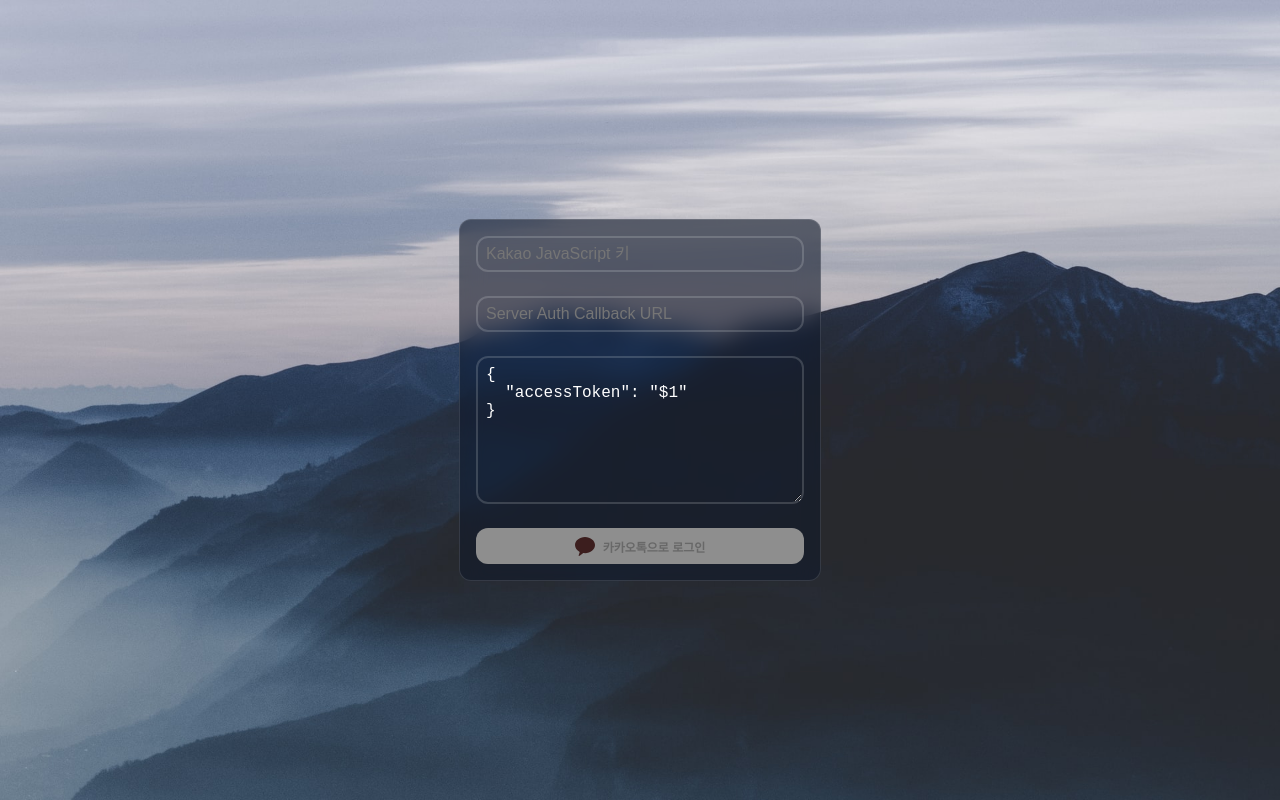
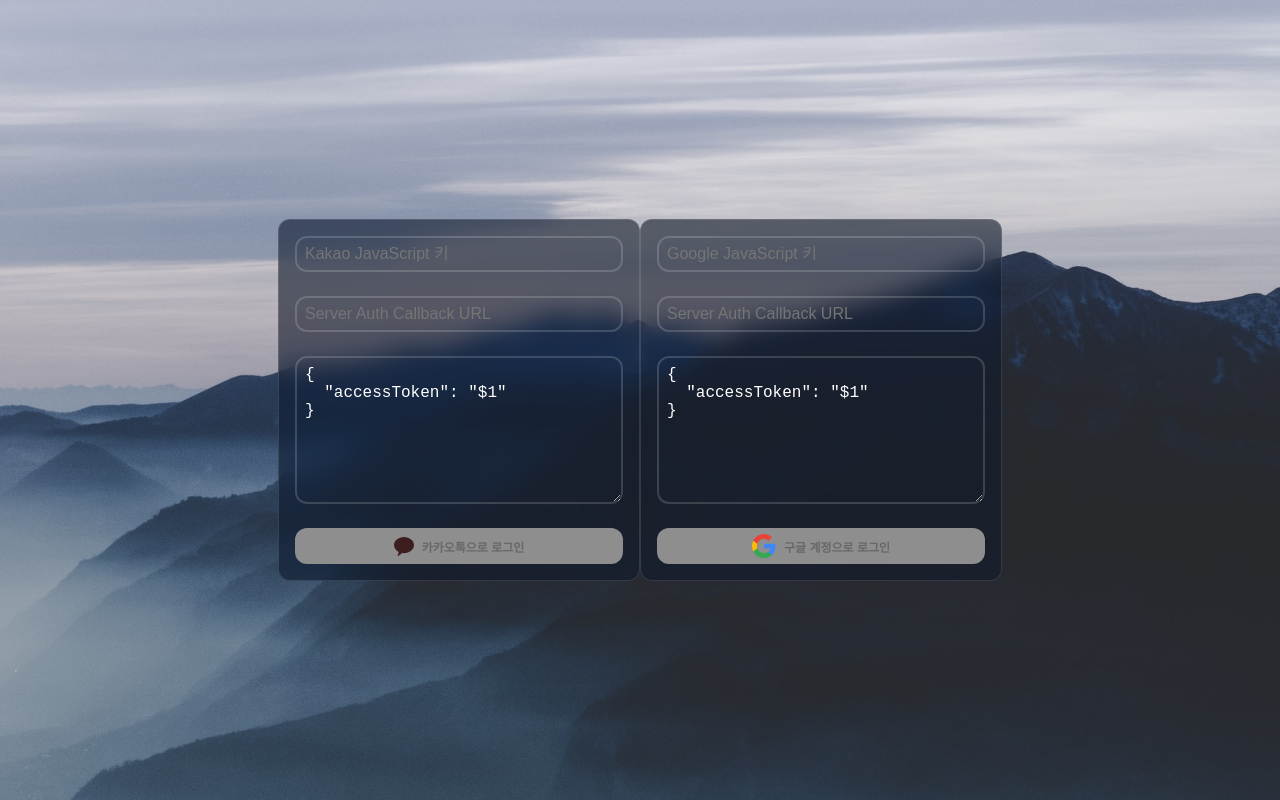
Before and after one commit to wooogi123/temp, a website with bundled scripts: page index.html in a window 1280 px wide. Built offline with nearby package versions, Linux system fonts and the light colour scheme.

Commit message:
google login sdk add

```diff
--- a/index.html
+++ b/index.html
@@ -7,6 +7,7 @@
     <title>#7f00ff ?|\ &F))FF</title>
     <link type="text/css" rel="stylesheet" href="styles.css" />
     <script src="https://developers.kakao.com/sdk/js/kakao.js"></script>
+    <script src="https://apis.google.com/js/platform.js"></script>
   </head>
   <body>
     <script type="module" src="dist/index.js"></script>
--- a/package.json
+++ b/package.json
@@ -7,6 +7,7 @@
     "start": "node run.js index.html"
   },
   "devDependencies": {
+    "@types/gapi.auth2": "^0.0.55",
     "@types/kakao-js-sdk": "^1.39.1",
     "serve-handler": "^6.1.3",
     "typescript": "^4.4.3"
--- /dev/null
+++ b/src/components/GoogleSDK.ts
@@ -0,0 +1,225 @@
+import BaseComponent from "./BaseComponent.js";
+import { debounce } from '../utils.js';
+
+const fetchGoogleLogin = async (url: string, payload: string, token: string) => {
+  const headers = new Headers();
+  headers.append('Content-Type', 'application/json');
+  headers.append('Authorization', `Bearer ${token}`);
+
+  const resp = await fetch(url, {
+    method: 'POST',
+    headers,
+    body: payload,
+  });
+
+  if (resp.ok) {
+    const data = await resp.json();
+    return data;
+  }
+
+  throw new Error(`Fetch Failure\n${resp.status} ${resp.statusText}`.trim());
+}
+
+export default class GoogleSDK extends BaseComponent {
+  connectedCallback() {
+    this._shadowRoot.innerHTML = `
+      <style>
+        * {
+          box-sizing: border-box;
+        }
+
+        .container {
+          width: 100%;
+          height: 100%;
+          padding: 16px;
+          display: flex;
+          flex-direction: column;
+          align-items: center;
+          justify-content: center;
+        }
+
+        input {
+          outline: none;
+          border: 2px solid rgba(255, 255, 255, 0.16);
+          border-radius: 12px;
+          background: transparent;
+          color: #ffffff;
+          margin: 0 0 24px 0;
+          padding: 0 8px;
+          width: 328px;
+          height: 36px;
+          font-size: 16px;
+        }
+
+        input:hover {
+          border: 2px solid rgba(255, 255, 255, 0.48);
+        }
+
+        input:active {
+          border: 2px solid rgba(255, 255, 255, 0.48);
+        }
+
+        input:focus {
+          border: 2px solid rgba(255, 255, 255, 0.48);
+        }
+
+        textarea {
+          outline: none;
+          border: 2px solid rgba(255, 255, 255, 0.16);
+          border-radius: 12px;
+          background: transparent;
+          color: #ffffff;
+          margin: 0 0 24px 0;
+          padding: 8px;
+          width: 328px;
+          min-height: 36px;
+          height: 148px;
+          max-height: 148px;
+          font-size: 16px;
+          resize: vertical;
+        }
+
+        textarea:hover {
+          border: 2px solid rgba(255, 255, 255, 0.48);
+        }
+
+        textarea:active {
+          border: 2px solid rgba(255, 255, 255, 0.48);
+        }
+
+        textarea:focus {
+          border: 2px solid rgba(255, 255, 255, 0.48);
+        }
+
+        .google-login {
+          --color-google: #ffffff;
+          --hover-gradient: linear-gradient(rgba(51, 51, 51, 0.08), rgba(51, 51, 51, 0.08));
+          --active-gradient: linear-gradient(rgba(51, 51, 51, 0.16), rgba(51, 51, 51, 0.16));
+
+          border: none;
+          outline: none;
+          width: 328px;
+          height: 36px;
+          display: inline-flex;
+          border-radius: 12px;
+          align-items: center;
+          justify-content: center;
+          margin: 0;
+          padding: 0;
+          font-size: 12px;
+          font-weight: 700;
+
+          background: var(--color-google);
+        }
+
+        .google-login:hover {
+          background: var(--hover-gradient), var(--color-google);
+        }
+
+        .google-login:active {
+          background: var(--active-gradient), var(--color-google);
+        }
+
+        .google-login:disabled {
+          background: #8e8e8e;
+        }
+
+        .google-login > span {
+          margin-left: 8px;
+        }
+      </style>
+      <div class="container">
+        <input class="js-key" />
+        <input class="server-auth-url" />
+        <textarea class="payload-style"></textarea>
+        <button class="google-login">
+          <svg xmlns="http://www.w3.org/2000/svg" width="24" height="24" viewBox="0 0 24 24" fill="none"><title>Google Icon</title><path d="M23.494 12.281c0-.813-.065-1.63-.206-2.43H12.004v4.606h6.462a5.537 5.537 0 01-2.391 3.635v2.99h3.855c2.263-2.084 3.564-5.161 3.564-8.8z" fill="#4285F4"></path><path d="M12.004 23.97c3.227 0 5.948-1.06 7.93-2.889l-3.855-2.989c-1.072.73-2.457 1.143-4.07 1.143-3.121 0-5.767-2.105-6.717-4.936H1.314v3.081a11.964 11.964 0 0010.69 6.59z" fill="#34A853"></path><path d="M5.288 14.299a7.165 7.165 0 010-4.58V6.637H1.314a11.973 11.973 0 000 10.743L5.288 14.3z" fill="#FBBC04"></path><path d="M12.004 4.778a6.5 6.5 0 014.59 1.793l3.415-3.415A11.497 11.497 0 0012.004.044a11.96 11.96 0 00-10.69 6.593L5.288 9.72c.945-2.835 3.595-4.941 6.716-4.941z" fill="#EA4335"></path></svg>
+          <span>구글 계정으로 로그인</span>
+        </button>
+      </div>
+    `;
+
+    const jsKeyInputEl = this._shadowRoot.querySelector('.js-key');
+    const serverAuthUrlInputEl = this._shadowRoot.querySelector('.server-auth-url');
+    const textareaEl = this._shadowRoot.querySelector('.payload-style');
+    const googleLoginButtonEl = this._shadowRoot.querySelector('.google-login');
+
+    if (jsKeyInputEl === null) return;
+    if (!(jsKeyInputEl instanceof HTMLInputElement)) return;
+    if (serverAuthUrlInputEl === null) return;
+    if (!(serverAuthUrlInputEl instanceof HTMLInputElement)) return;
+    if (textareaEl === null) return;
+    if (!(textareaEl instanceof HTMLTextAreaElement)) return;
+    if (googleLoginButtonEl === null) return;
+    if (!(googleLoginButtonEl instanceof HTMLButtonElement)) return;
+
+    jsKeyInputEl.placeholder = 'Google JavaScript 키';
+
+    jsKeyInputEl.addEventListener(
+      'change',
+      debounce(() => {
+        const id: string = 'google-sdk';
+        const sdk: HTMLScriptElement = document.createElement('script');
+        const firstScript: HTMLScriptElement = document.getElementsByTagName('script')[0];
+
+        const existElement = document.getElementById(id);
+        if (existElement !== null) {
+          document.head.removeChild(existElement);
+        }
+
+        sdk.id = id;
+        sdk.src = 'https://apis.google.com/js/platform.js';
+        document.head.appendChild(sdk);
+
+        sdk.onload = () => {
+          window.gapi.load('auth2', () => {
+            const auth2 = window.gapi.auth2.init({
+              client_id: jsKeyInputEl.value,
+              scope: 'profile email',
+            });
+
+            googleLoginButtonEl.disabled = false;
+
+            auth2.attachClickHandler(
+              googleLoginButtonEl,
+              {
+                ux_mode: 'popup',
+              },
+              (googleUser) => {
+                const { id_token } = googleUser.getAuthResponse();
+                const callbackUrl = serverAuthUrlInputEl.value;
+
+                if (callbackUrl === '') {
+                  alert('callback url not exist!');
+                  return;
+                }
+
+                const payloadStyle = textareaEl.value.trim().replace('$1', id_token);
+
+                fetchGoogleLogin(callbackUrl, payloadStyle, id_token)
+                  .then(console.log)
+                  .catch(console.error);
+              },
+              (error) => {
+                console.error(error);
+              },
+            )
+          });
+        }
+
+      }, 500),
+    );
+
+    serverAuthUrlInputEl.placeholder = 'Server Auth Callback URL';
+
+    textareaEl.value = `
+{
+  "accessToken": "$1"
+}
+    `.trim();
+
+    googleLoginButtonEl.disabled = true;
+  }
+}
+
+customElements.define('app-google-sdk', GoogleSDK);
--- a/src/index.ts
+++ b/src/index.ts
@@ -1,21 +1,24 @@
 import AppContainer from './components/AppContainer.js';
+import BaseComponent from './components/BaseComponent.js';
 import KakaoSDK from './components/KakaoSDK.js';
+import GoogleSDK from './components/GoogleSDK.js';
 
-function initializeDom() {
+function initializeDom(component: BaseComponent) {
   const containerEl = new AppContainer();
   containerEl.setAttribute('container-width', '360');
   containerEl.setAttribute('container-height', '360');
 
-  const kakaoSdkEl = new KakaoSDK();
-  containerEl.appendChild(kakaoSdkEl);
+  containerEl.appendChild(component);
 
   return containerEl;
 }
 
 function App() {
-  const el = initializeDom();
+  const kakaoContainer = initializeDom(new KakaoSDK());
+  const googleContainer = initializeDom(new GoogleSDK());
 
-  document.body.appendChild(el);
+  document.body.appendChild(kakaoContainer);
+  document.body.appendChild(googleContainer);
 }
 
 window.onload = () => { App() };
```
Also changed, not shown: dist/components/GoogleSDK.js (added), dist/components/KakaoSDK copy.js (added), dist/index.js, 2 other files.
